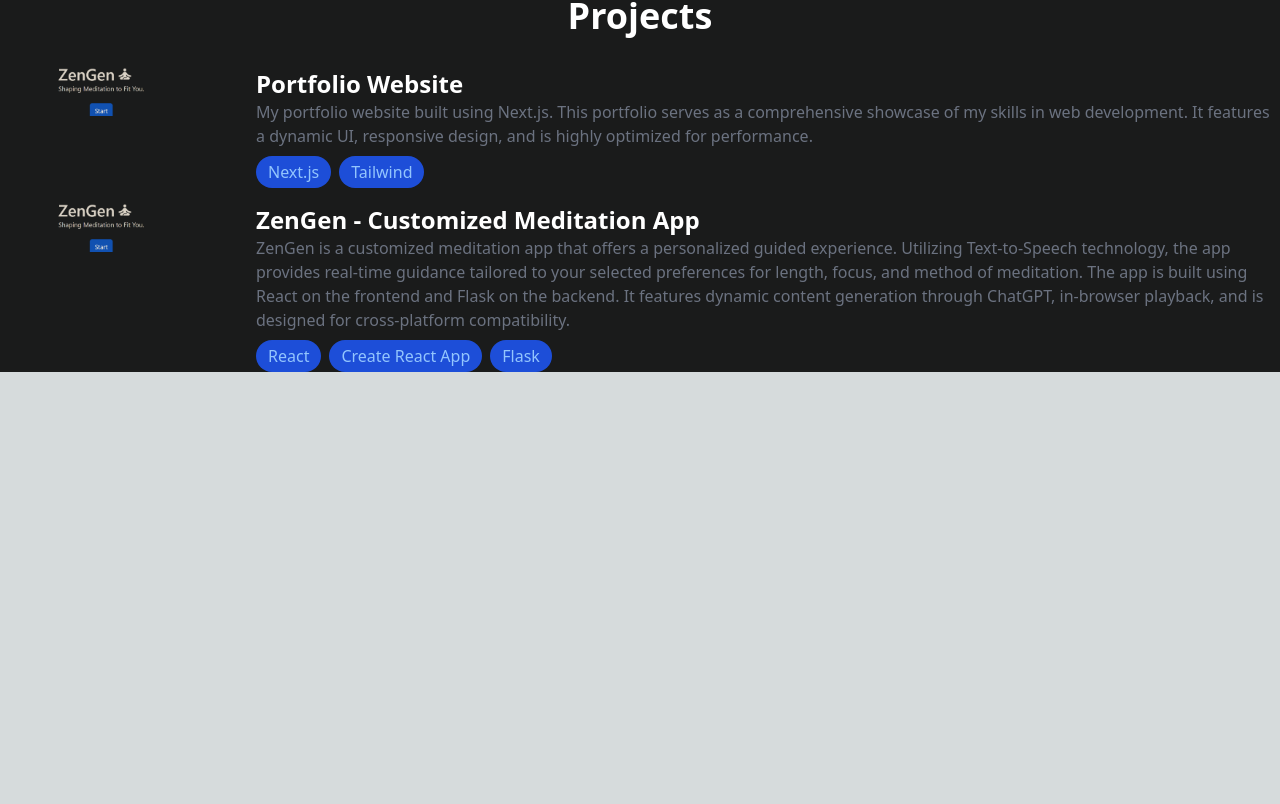
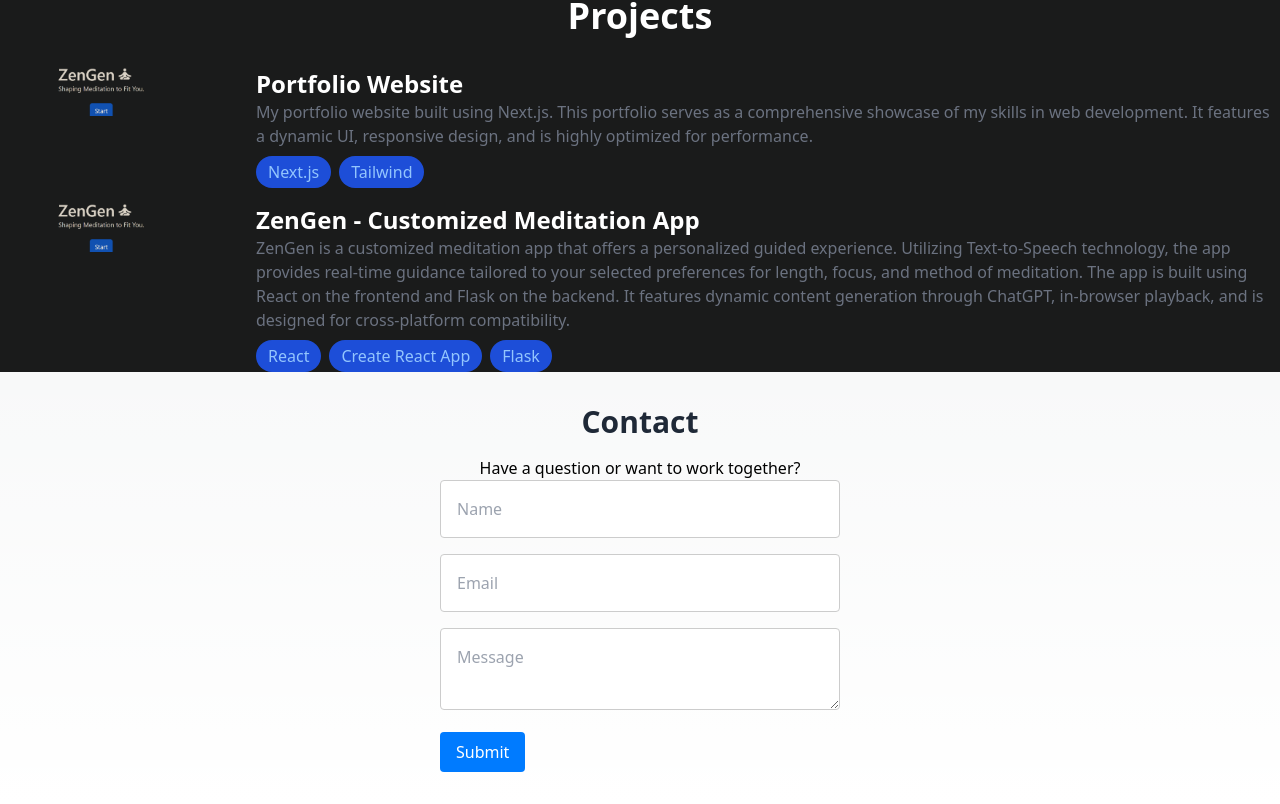
Before and after one commit to csiv23/portfolio, a Next.js app in the folder frontend/: page / in a window 1280 px wide. Shown: the part 1774-2578 px from the top of the page. Before the commit the page ends 2146 px from the top, so only its background shows below. Built offline with nearby package versions, Linux system fonts and the light colour scheme.

Commit message:
Added contact component

```diff
--- /dev/null
+++ b/frontend/components/Contact.module.css
@@ -0,0 +1,34 @@
+.contactContainer {
+    display: flex;
+    flex-direction: column; /* Make children stack vertically */
+    justify-content: center;
+    align-items: center;
+    padding: 2rem;
+  }
+
+  .contactForm {
+    width: 100%;
+    max-width: 400px;
+  }
+
+  .formField {
+    width: 100%;
+    padding: 1rem;
+    margin-bottom: 1rem;
+    border: 1px solid #ccc;
+    border-radius: 4px;
+  }
+
+  .submitButton {
+    background-color: #007bff;
+    color: white;
+    padding: 0.5rem 1rem;
+    border: none;
+    border-radius: 4px;
+    cursor: pointer;
+    transition: all 0.3s ease;
+  }
+
+  .submitButton:hover {
+    background-color: #0056b3;
+  }
--- /dev/null
+++ b/frontend/components/Contact.tsx
@@ -0,0 +1,67 @@
+import React, { useState } from 'react';
+import styles from './Contact.module.css';
+
+const Contact = () => {
+  const [formData, setFormData] = useState({
+    name: '',
+    email: '',
+    message: ''
+  });
+
+  // Handles changes to form fields
+  const handleChange = (e: React.ChangeEvent<HTMLInputElement | HTMLTextAreaElement>) => {
+    setFormData({
+      ...formData,
+      [e.target.name]: e.target.value
+    });
+  };
+
+  // Handles form submission
+  const handleSubmit = async (e: React.FormEvent) => {
+    e.preventDefault();
+    // Do your submission logic here (e.g., API call)
+    console.log('Form submitted:', formData);
+  };
+
+  return (
+    <div className={styles.contactContainer}>
+      <h2 className="text-3xl font-bold mb-4 text-gray-800 dark:text-gray-100">
+        Contact
+      </h2>
+      <p>Have a question or want to work together?</p>
+      <form className={styles.contactForm} onSubmit={handleSubmit}>
+        <input
+          type="text"
+          name="name"
+          placeholder="Name"
+          value={formData.name}
+          onChange={handleChange}
+          className={styles.formField}
+          required
+        />
+        <input
+          type="email"
+          name="email"
+          placeholder="Email"
+          value={formData.email}
+          onChange={handleChange}
+          className={styles.formField}
+          required
+        />
+        <textarea
+          name="message"
+          placeholder="Message"
+          value={formData.message}
+          onChange={handleChange}
+          className={styles.formField}
+          required
+        />
+        <button type="submit" className={styles.submitButton}>
+          Submit
+        </button>
+      </form>
+    </div>
+  );
+};
+
+export default Contact;
--- a/frontend/components/Main.tsx
+++ b/frontend/components/Main.tsx
@@ -5,6 +5,7 @@ import About from "./About";
 import Skills from "./Skills";
 import Experience from "./Experience";
 import Projects from "./Projects";
+import Contact from "./Contact";
 
 const Main: React.FC = () => {
   const [isDarkMode, setIsDarkMode] = useState(false);
@@ -28,6 +29,7 @@ const Main: React.FC = () => {
       <Skills />
       <Experience />
       <Projects />
+      <Contact />
     </>
   );
 };
```
